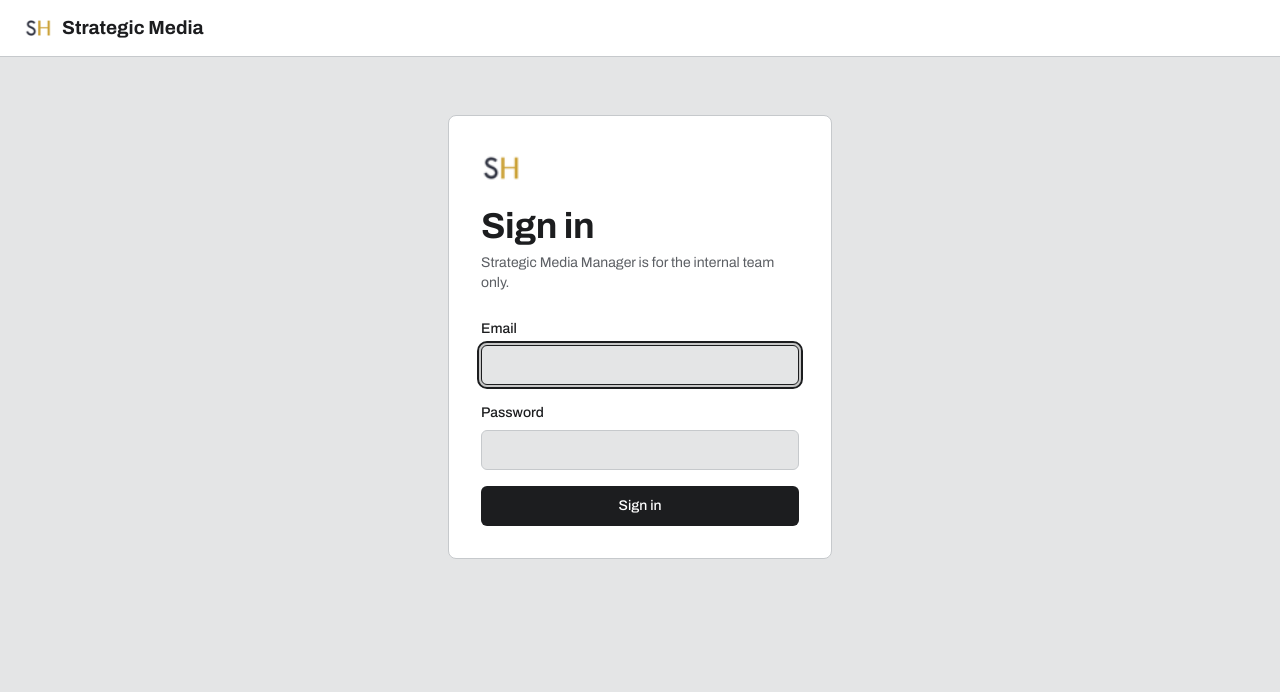
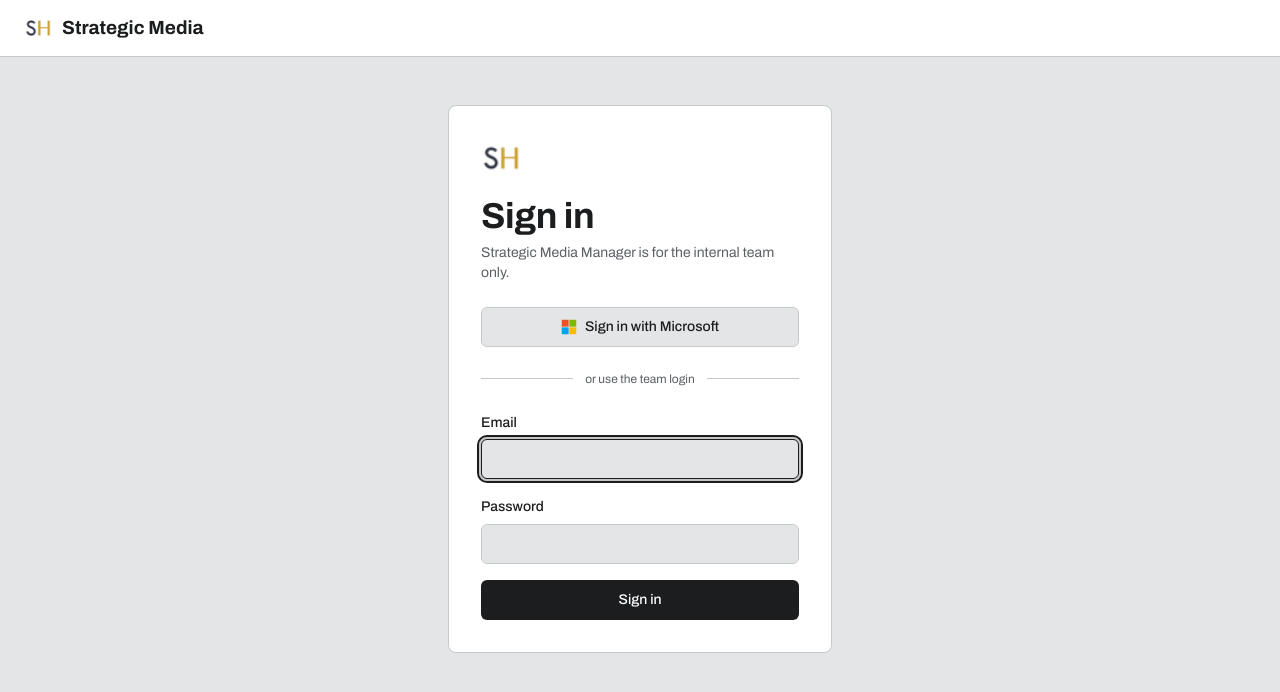
Before and after one commit to Althafav/Strategic-Media-Manager, a Next.js app: page /login in a window 1280 px wide. Shown: the top 692 px of the page. Built offline with nearby package versions, Linux system fonts and the light colour scheme; no server answers.

Commit message:
sso added

```diff
--- /dev/null
+++ b/src/app/api/auth/sso/route.ts
@@ -0,0 +1,18 @@
+import { randomBytes } from "node:crypto";
+import { type NextRequest, NextResponse } from "next/server";
+import { safeNext } from "@/lib/auth";
+import { SSO_STATE_COOKIE, SSO_STATE_MAX_AGE, ssoLoginUrl } from "@/lib/sso";
+
+/** "Sign in with Microsoft": remember where to go afterwards, mark this browser as mid-login, go to the broker. */
+export async function GET(request: NextRequest) {
+  const next = safeNext(request.nextUrl.searchParams.get("next"));
+  const res = NextResponse.redirect(await ssoLoginUrl());
+  res.cookies.set(SSO_STATE_COOKIE, JSON.stringify({ n: randomBytes(16).toString("base64url"), next }), {
+    httpOnly: true,
+    secure: request.nextUrl.protocol === "https:",
+    sameSite: "lax", // sent on the broker's top-level redirect back to /sso-login
+    path: "/",
+    maxAge: SSO_STATE_MAX_AGE,
+  });
+  return res;
+}
--- a/src/app/login/actions.ts
+++ b/src/app/login/actions.ts
@@ -2,15 +2,9 @@
 
 import { cookies } from "next/headers";
 import { redirect } from "next/navigation";
-import { checkCredentials, createSessionToken, SESSION_COOKIE, SESSION_MAX_AGE } from "@/lib/auth";
+import { checkCredentials, createSessionToken, safeNext, SESSION_COOKIE, SESSION_COOKIE_OPTIONS } from "@/lib/auth";
 
 export type LoginState = { error?: string; email?: string };
-
-/** Only same-site relative paths, so `?next=` can't be used as an open redirect. */
-function safeNext(value: FormDataEntryValue | null) {
-  const next = String(value ?? "");
-  return next.startsWith("/") && !next.startsWith("//") && !next.startsWith("/\\") ? next : "/";
-}
 
 export async function login(_prev: LoginState, form: FormData): Promise<LoginState> {
   const email = String(form.get("email") ?? "");
@@ -21,13 +15,7 @@ export async function login(_prev: LoginState, form: FormData): Promise<LoginSta
     return { error: "Email or password is incorrect.", email };
   }
 
-  (await cookies()).set(SESSION_COOKIE, createSessionToken(), {
-    httpOnly: true,
-    secure: process.env.NODE_ENV === "production",
-    sameSite: "lax",
-    path: "/",
-    maxAge: SESSION_MAX_AGE,
-  });
+  (await cookies()).set(SESSION_COOKIE, createSessionToken(), SESSION_COOKIE_OPTIONS);
   redirect(safeNext(form.get("next")));
 }
 
--- a/src/app/login/page.tsx
+++ b/src/app/login/page.tsx
@@ -1,14 +1,31 @@
 import Image from "next/image";
 import { redirect } from "next/navigation";
-import { getSession } from "@/lib/auth";
+import { getSession, safeNext } from "@/lib/auth";
 import { LoginForm } from "./login-form";
 
 export const metadata = { title: "Sign in · Strategic Media Manager" };
 
+const SSO_ERRORS: Record<string, string> = {
+  sso_denied: "That Microsoft account doesn't have access. Ask an admin to add you.",
+  sso_expired: "The Microsoft sign-in took too long or was started elsewhere. Try again.",
+};
+
+function MicrosoftLogo() {
+  return (
+    <svg viewBox="0 0 21 21" className="size-4" aria-hidden>
+      <rect x="1" y="1" width="9" height="9" fill="#f25022" />
+      <rect x="11" y="1" width="9" height="9" fill="#7fba00" />
+      <rect x="1" y="11" width="9" height="9" fill="#00a4ef" />
+      <rect x="11" y="11" width="9" height="9" fill="#ffb900" />
+    </svg>
+  );
+}
+
 export default async function LoginPage({ searchParams }: PageProps<"/login">) {
-  const { next } = await searchParams;
-  const nextPath = typeof next === "string" ? next : "/";
-  if (await getSession()) redirect(nextPath.startsWith("/") && !nextPath.startsWith("//") ? nextPath : "/");
+  const { next, error } = await searchParams;
+  const nextPath = safeNext(typeof next === "string" ? next : "/");
+  if (await getSession()) redirect(nextPath);
+  const ssoError = typeof error === "string" ? SSO_ERRORS[error] : undefined;
 
   return (
     <div className="min-h-[70vh] grid place-items-center py-12">
@@ -16,6 +33,27 @@ export default async function LoginPage({ searchParams }: PageProps<"/login">) {
         <Image src="/mark.png" alt="" width={40} height={40} className="rounded-md" />
         <h1 className="display text-4xl mt-5">Sign in</h1>
         <p className="text-sm text-subtle mt-2 mb-6">Strategic Media Manager is for the internal team only.</p>
+
+        {ssoError && (
+          <p role="alert" className="mb-4 text-sm rounded-md border border-red-500/30 bg-red-500/10 text-red-600 dark:text-red-400 px-3 py-2">
+            {ssoError}
+          </p>
+        )}
+
+        <a
+          href={`/api/auth/sso?next=${encodeURIComponent(nextPath)}`}
+          className="w-full h-10 rounded-md border border-border bg-background text-sm font-medium inline-flex items-center justify-center gap-2 hover:bg-surface"
+        >
+          <MicrosoftLogo />
+          Sign in with Microsoft
+        </a>
+
+        <div className="flex items-center gap-3 my-6 text-xs text-subtle">
+          <span className="h-px flex-1 bg-border" />
+          or use the team login
+          <span className="h-px flex-1 bg-border" />
+        </div>
+
         <LoginForm next={nextPath} />
       </div>
     </div>
--- /dev/null
+++ b/src/app/sso-login/route.ts
@@ -0,0 +1,31 @@
+import { type NextRequest, NextResponse } from "next/server";
+import { createSessionToken, safeNext, SESSION_COOKIE, SESSION_COOKIE_OPTIONS } from "@/lib/auth";
+import { isAllowedSsoEmail, SSO_STATE_COOKIE } from "@/lib/sso";
+
+/** Broker callback: /sso-login?email=<address>. See lib/sso.ts for what is (and isn't) verified. */
+export async function GET(request: NextRequest) {
+  const email = (request.nextUrl.searchParams.get("email") ?? "").trim().toLowerCase();
+  let next = "/";
+  let started = false;
+  try {
+    const state = JSON.parse(request.cookies.get(SSO_STATE_COOKIE)?.value ?? "");
+    started = typeof state?.n === "string";
+    next = safeNext(state?.next);
+  } catch {}
+
+  const fail = (error: string) => {
+    const login = new URL("/login", request.url);
+    login.searchParams.set("error", error);
+    const res = NextResponse.redirect(login);
+    res.cookies.delete(SSO_STATE_COOKIE);
+    return res;
+  };
+
+  if (!started) return fail("sso_expired");
+  if (!isAllowedSsoEmail(email)) return fail("sso_denied");
+
+  const res = NextResponse.redirect(new URL(next, request.url));
+  res.cookies.delete(SSO_STATE_COOKIE); // one login per start
+  res.cookies.set(SESSION_COOKIE, createSessionToken(email), SESSION_COOKIE_OPTIONS);
+  return res;
+}
--- a/src/app/test-login/page.tsx
+++ /dev/null
@@ -1,43 +0,0 @@
-import Image from "next/image";
-import { appBaseUrl, ssoLoginUrl } from "@/lib/sso";
-
-export const metadata = { title: "Test SSO · Strategic Media Manager", robots: { index: false } };
-export const dynamic = "force-dynamic";
-
-function MicrosoftLogo() {
-  return (
-    <svg viewBox="0 0 21 21" className="size-4" aria-hidden>
-      <rect x="1" y="1" width="9" height="9" fill="#f25022" />
-      <rect x="11" y="1" width="9" height="9" fill="#7fba00" />
-      <rect x="1" y="11" width="9" height="9" fill="#00a4ef" />
-      <rect x="11" y="11" width="9" height="9" fill="#ffb900" />
-    </svg>
-  );
-}
-
-export default async function TestLoginPage() {
-  const href = await ssoLoginUrl();
-  const base = await appBaseUrl();
-
-  return (
-    <div className="min-h-[70vh] grid place-items-center py-12">
-      <div className="w-full max-w-sm rounded-lg border border-border bg-surface p-6 sm:p-8">
-        <Image src="/mark.png" alt="" width={40} height={40} className="rounded-md" />
-        <h1 className="display text-4xl mt-5">Test SSO</h1>
-        <p className="text-sm text-subtle mt-2 mb-6">Sign in with your Strategic Microsoft account.</p>
-
-        <a
-          href={href}
-          className="w-full h-10 rounded-md border border-border bg-background text-sm font-medium inline-flex items-center justify-center gap-2 hover:bg-surface"
-        >
-          <MicrosoftLogo />
-          Sign in with Microsoft
-        </a>
-
-        <p className="text-xs text-subtle mt-6 break-all">
-          Returns to <code>{base}/sso-login</code>
-        </p>
-      </div>
-    </div>
-  );
-}
--- a/src/lib/auth.ts
+++ b/src/lib/auth.ts
@@ -7,6 +7,20 @@ import { cookies } from "next/headers";
  */
 export const SESSION_COOKIE = "smm_session";
 export const SESSION_MAX_AGE = 60 * 60 * 24 * 30; // 30 days, in seconds
+
+export const SESSION_COOKIE_OPTIONS = {
+  httpOnly: true,
+  secure: process.env.NODE_ENV === "production",
+  sameSite: "lax",
+  path: "/",
+  maxAge: SESSION_MAX_AGE,
+} as const;
+
+/** Only same-site relative paths, so `?next=` can't be used as an open redirect. */
+export function safeNext(value: unknown): string {
+  const next = String(value ?? "");
+  return next.startsWith("/") && !next.startsWith("//") && !next.startsWith("/\\") ? next : "/";
+}
 
 function safeEqual(a: string, b: string) {
   const x = Buffer.from(a);
@@ -33,10 +47,11 @@ export function checkCredentials(email: string, password: string): boolean {
   return emailOk && passwordOk;
 }
 
-export function createSessionToken(): string {
+/** `email` is set for Microsoft SSO logins; the shared password login has none. */
+export function createSessionToken(email?: string): string {
   const key = signingKey();
   if (!key) throw new Error("AUTH_SECRET and AUTH_PASSWORD must be set.");
-  const payload = Buffer.from(JSON.stringify({ exp: Date.now() + SESSION_MAX_AGE * 1000 })).toString("base64url");
+  const payload = Buffer.from(JSON.stringify({ exp: Date.now() + SESSION_MAX_AGE * 1000, email })).toString("base64url");
   return `${payload}.${sign(payload, key)}`;
 }
 
--- a/src/lib/sso.ts
+++ b/src/lib/sso.ts
@@ -5,10 +5,14 @@ import { headers } from "next/headers";
  * The broker signs the user in with Entra ID, then redirects to RedirectUrl with the email appended,
  * so RedirectUrl must end in "?email=". Its firewall rejects localhost redirects: test on a deployed URL.
  *
- * TEST ONLY: the callback's ?email= is not signed, so it must not create a session until the broker
- * sends something we can verify (signed token or one-time code).
+ * The returned email is NOT signed (accepted trade-off). What limits abuse: the SSO_ALLOWED_EMAILS
+ * allowlist, and a short-lived state cookie set by /api/auth/sso, so a crafted /sso-login link
+ * does nothing unless that browser just started a login itself.
  */
 const DEFAULT_LOGIN_URL = "https://sso-authenticate.aimcongress.com/Account/Login";
+
+export const SSO_STATE_COOKIE = "smm_sso";
+export const SSO_STATE_MAX_AGE = 60 * 10; // seconds to complete the Microsoft sign-in
 
 export async function appBaseUrl(): Promise<string> {
   if (process.env.APP_URL) return process.env.APP_URL.replace(/\/+$/, "");
@@ -23,13 +27,8 @@ export async function ssoLoginUrl(): Promise<string> {
   return `${process.env.SSO_LOGIN_URL ?? DEFAULT_LOGIN_URL}?RedirectUrl=${encodeURIComponent(redirect)}`;
 }
 
-export function allowedSsoEmails(): string[] {
-  return (process.env.SSO_ALLOWED_EMAILS ?? "")
-    .split(",")
-    .map((e) => e.trim().toLowerCase())
-    .filter(Boolean);
+export function isAllowedSsoEmail(email: string): boolean {
+  const allowed = (process.env.SSO_ALLOWED_EMAILS ?? "").split(",").map((e) => e.trim().toLowerCase());
+  const e = email.trim().toLowerCase();
+  return e !== "" && allowed.includes(e);
 }
-
-export function isAllowedSsoEmail(email: string): boolean {
-  return allowedSsoEmails().includes(email.trim().toLowerCase());
-}
--- a/src/proxy.ts
+++ b/src/proxy.ts
@@ -4,8 +4,8 @@ import { recordView } from "@/lib/shares";
 
 // /api/sync is called by Vercel Cron and checks its own CRON_SECRET.
 // /s/<token> pages are share links; they check the token themselves.
-// /test-login and /sso-login are the Microsoft SSO test pages (lib/sso.ts); they never create a session.
-const PUBLIC_PATHS = ["/login", "/api/sync", "/s", "/test-login", "/sso-login"];
+// /api/auth/sso and /sso-login are the Microsoft SSO start and callback (lib/sso.ts).
+const PUBLIC_PATHS = ["/login", "/api/sync", "/s", "/api/auth/sso", "/sso-login"];
 // Media APIs called from share pages carry ?t=<token>&sig=…, verified in the route (lib/access.ts).
 const SHARE_APIS = ["/api/thumb/", "/api/cover/", "/api/download/", "/api/manifest"];
 
```
Also changed, not shown: src/app/sso-login/page.tsx (deleted, +0 -54 lines).
